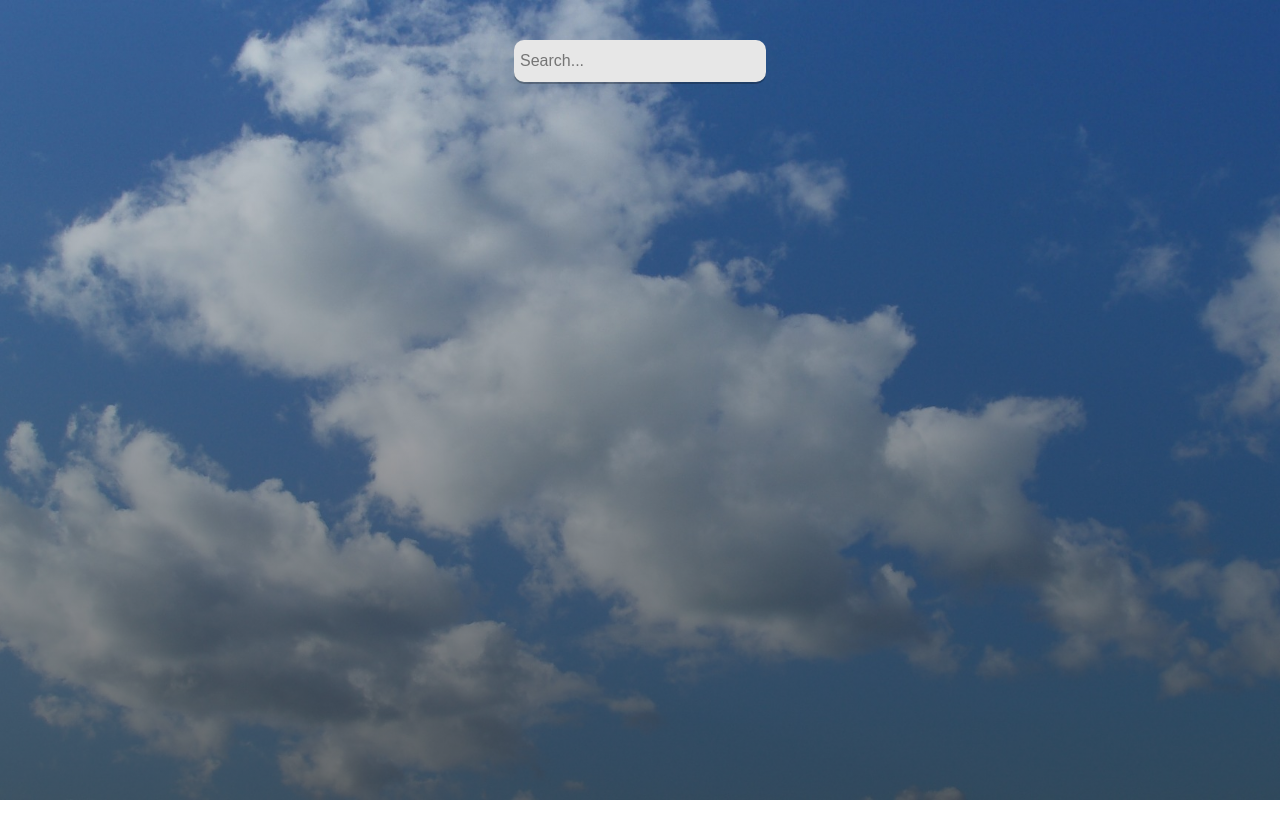
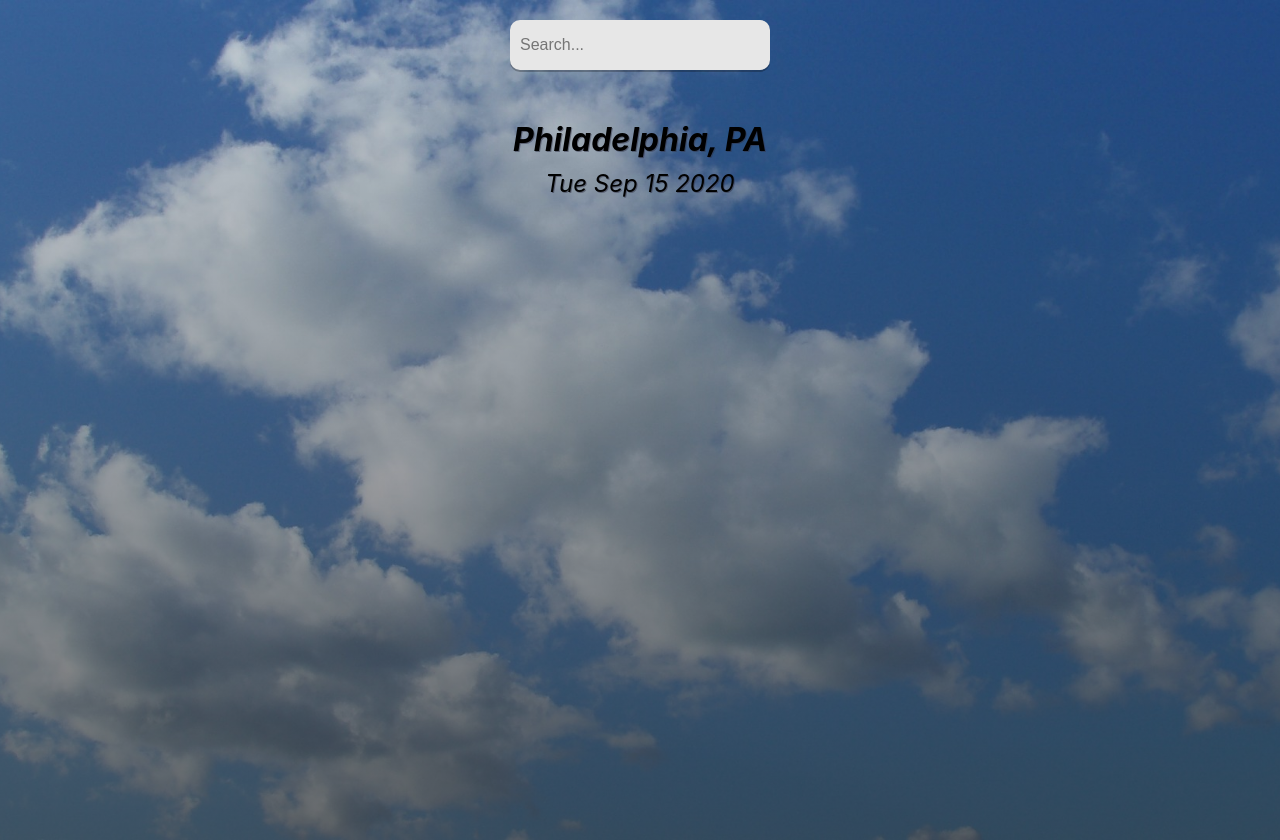
Before and after one commit to pswartz66/weatherappweb, a React (Create React App) app: page / in a window 1280 px wide. Before the commit the page ends 800 px from the top, so only its background shows below. Built offline with nearby package versions, Linux system fonts and the light colour scheme.

Commit message:
formmating updates

```diff
--- a/src/App.css
+++ b/src/App.css
@@ -1,33 +1,36 @@
-
-
 
 .App {
   background-image: url('./assets/sky-background-img.jpg');
   background-size: cover;
   background-position: bottom;
-
+  background-repeat: no-repeat;
 }
 
 main {
   min-height: 100vh;
   text-align: center;
   background-image: linear-gradient(to bottom, rgba(0, 0, 0, 0.10), rgba(0, 0, 0, 0.55));
-  /* padding: 15px; */
+  padding: 20px;
 }
 
-.searchbar {
-  position: relative;
-  top: 40px;
-  height: 40px;
+.searchbox {
+  width: 100%;
+  margin-bottom: 50px;
+}
+.searchbox .searchbar {
+  display: center;
+  height: 30px;
   width: 240px;
 
-  padding-left: 6px;
-  padding-right: 6px;
+  padding: 10px;
 
   font-size: 16px;
 
   border: none;
   border-radius: 10px;
+
+  appearance: none;
+  outline: none;
 
   box-shadow: 0px 2px rgba(0, 0, 0, 0.25);
 
@@ -42,3 +45,27 @@ main {
   background-color: white;
   text-decoration: none;
 }
+
+.weather-location {
+  display: center;
+  width: 100%;
+  margin-top: 20px;
+}
+
+.weather-location .location {
+  margin: 10px;
+  text-align: center;
+  font-size: 32px;
+  font-weight: 700;
+  font-style: italic;
+  text-shadow: 1px 1px rgba(50, 50, 70, 0.5);
+  color: black;
+}
+.weather-location .date {
+  margin: 10px;
+  text-align: center;
+  font-size: 24px;
+  font-weight: 400;
+  font-style: italic;
+  text-shadow: 1px 1px rgba(50, 50, 70, 0.5);
+}
--- a/src/App.js
+++ b/src/App.js
@@ -4,15 +4,29 @@ import './App.css';
 
 
 function App() {
+
+  const todayDate = new Date();
+  const todayDateFormat = todayDate.toDateString();
+
   return (
     <div className="App">
       <main>
+
+      <div className="searchbox">
         <input className="searchbar" type="text" placeholder="Search...">
 
 
         </input>
+      </div>
+
+        <div className="weather-location">
+          <div className="location">Philadelphia, PA</div>
+          <div className="date">{todayDateFormat}</div>
+
+        </div>
 
       </main>
+
 
     </div>
   );
```
